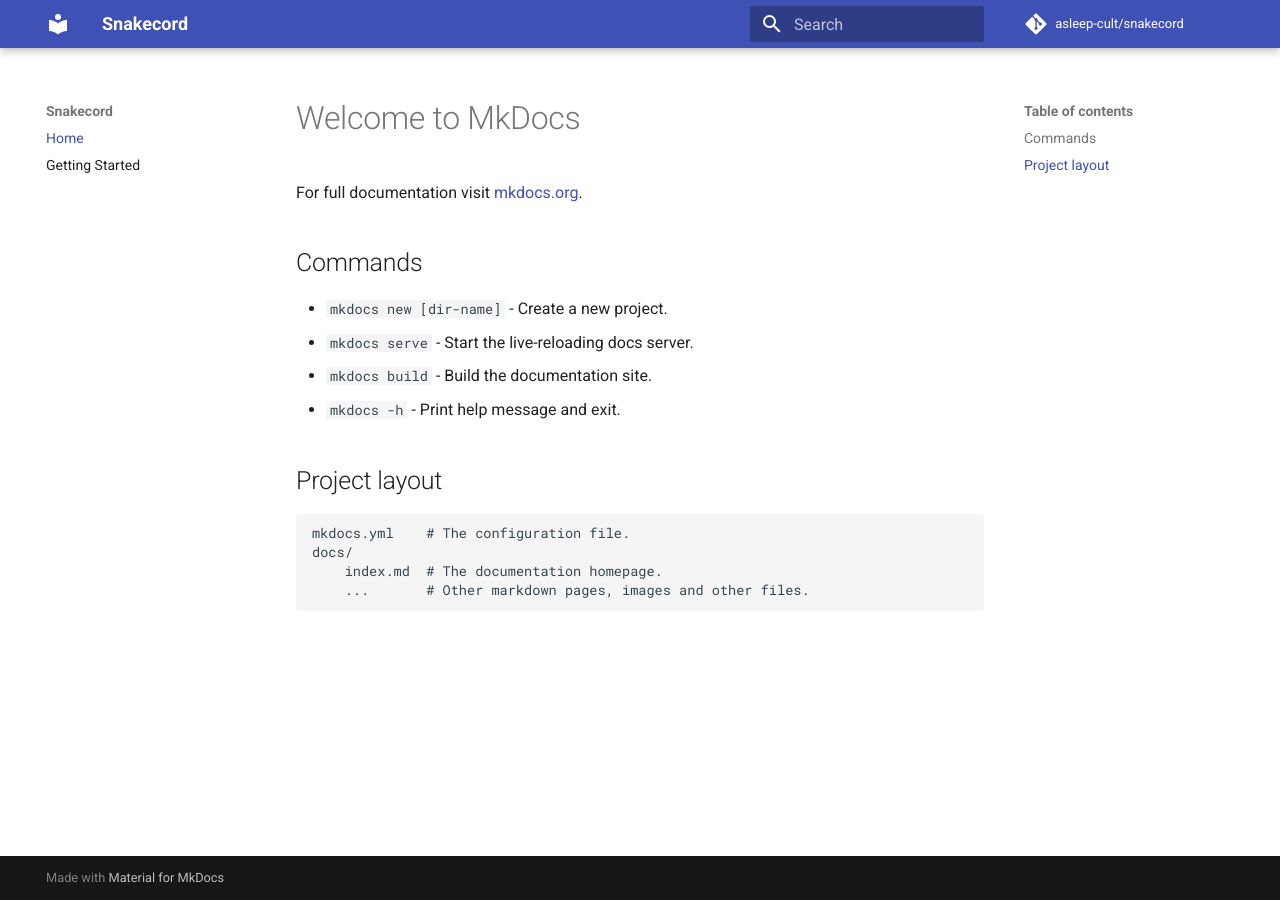
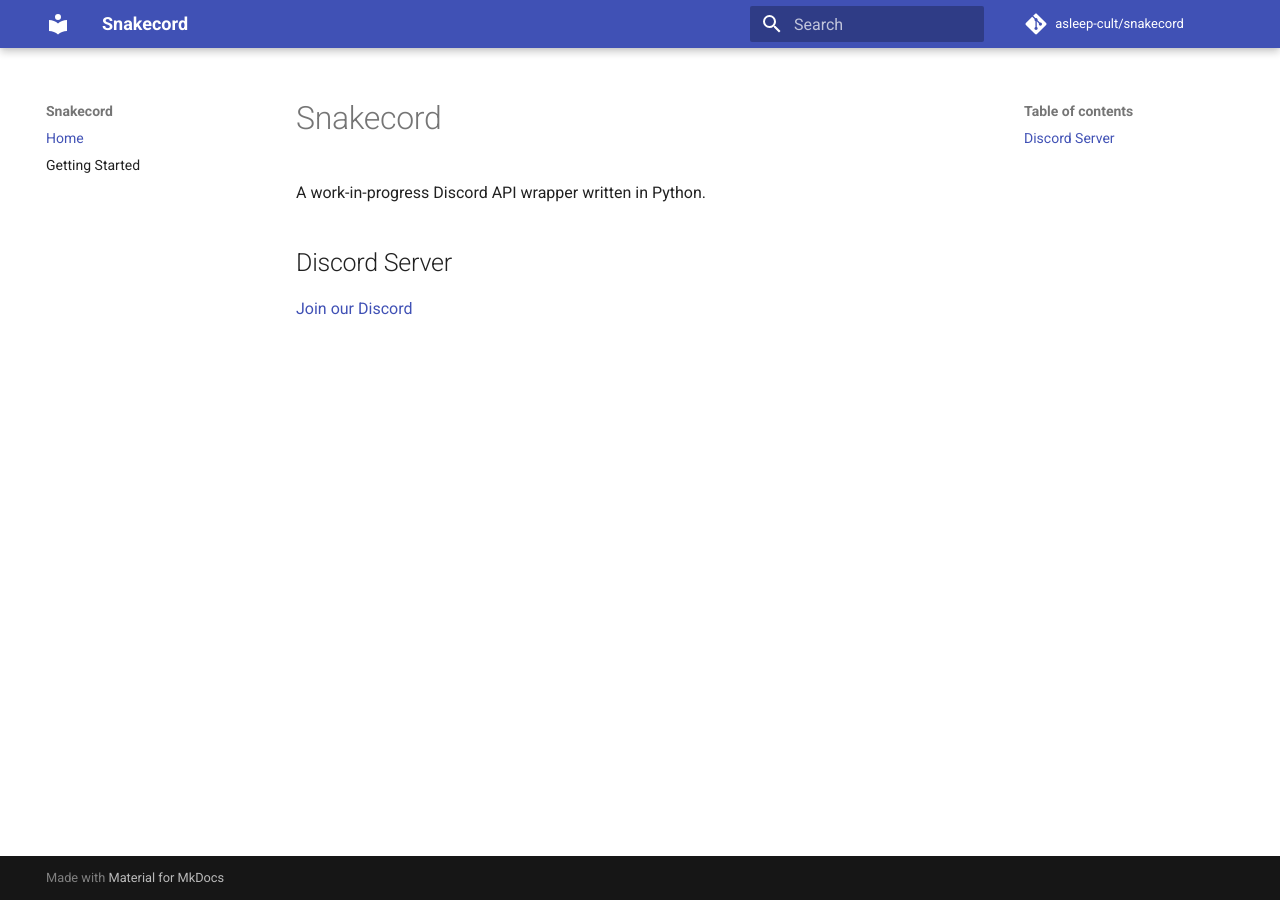
Before and after one commit to asleep-cult/snekcord, an MkDocs documentation site: the page built from docs/index.md, in a window 1280 px wide. Built offline with MkDocs 1.6.1 and Material for MkDocs 9.7.7, drawn with Linux system fonts in a browser that asks for light colours; comment, search, counter and statistics services are not loaded.

Commit message:
Create index.md

```diff
--- a/docs/index.md
+++ b/docs/index.md
@@ -1,17 +1,7 @@
-# Welcome to MkDocs
+# Snakecord
 
-For full documentation visit [mkdocs.org](https://www.mkdocs.org).
+A work-in-progress Discord API wrapper written in Python.
 
-## Commands
+## Discord Server
 
-* `mkdocs new [dir-name]` - Create a new project.
-* `mkdocs serve` - Start the live-reloading docs server.
-* `mkdocs build` - Build the documentation site.
-* `mkdocs -h` - Print help message and exit.
-
-## Project layout
-
-    mkdocs.yml    # The configuration file.
-    docs/
-        index.md  # The documentation homepage.
-        ...       # Other markdown pages, images and other files.
+[Join our Discord](https://discord.com/invite/kAe2m4hdZ7)
```
